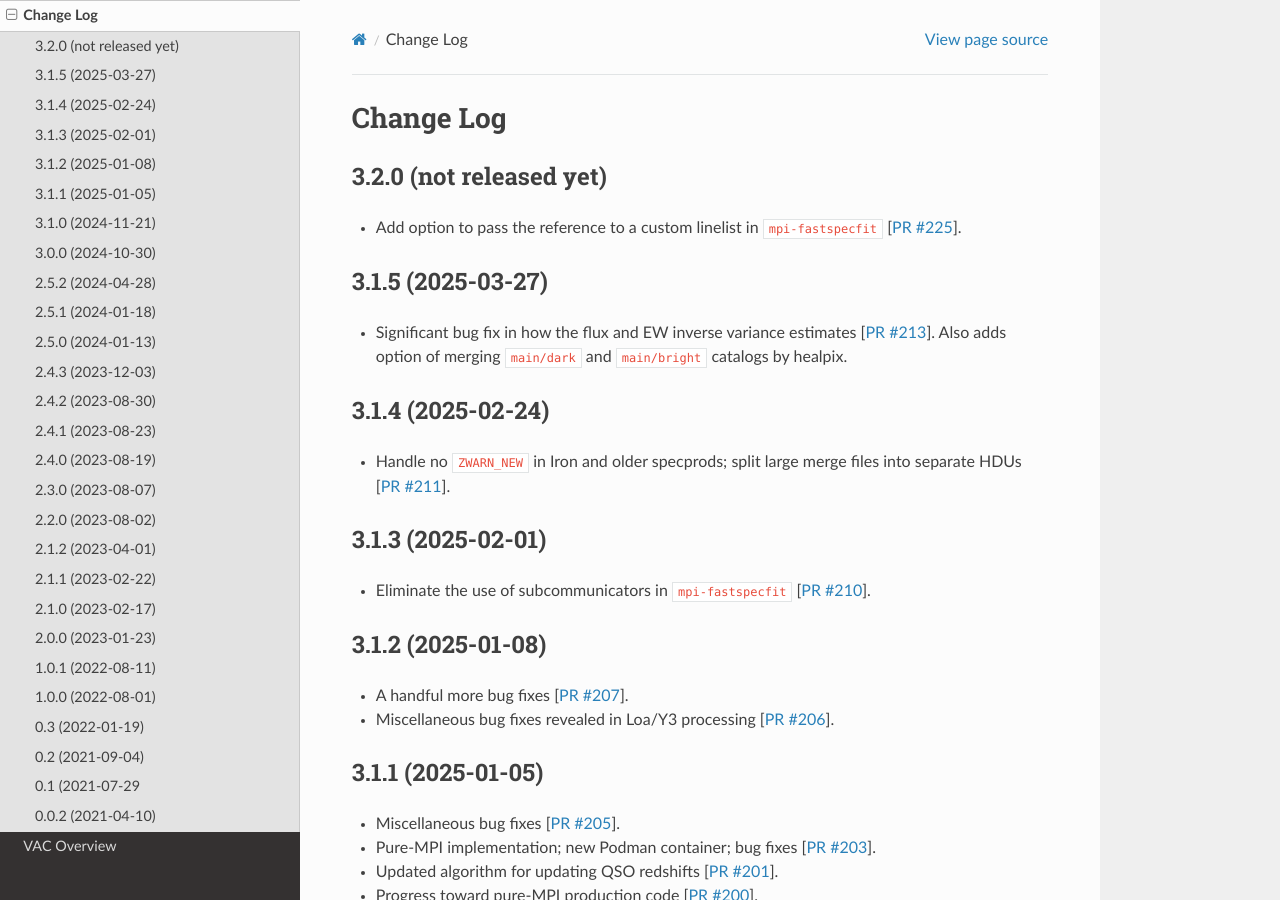
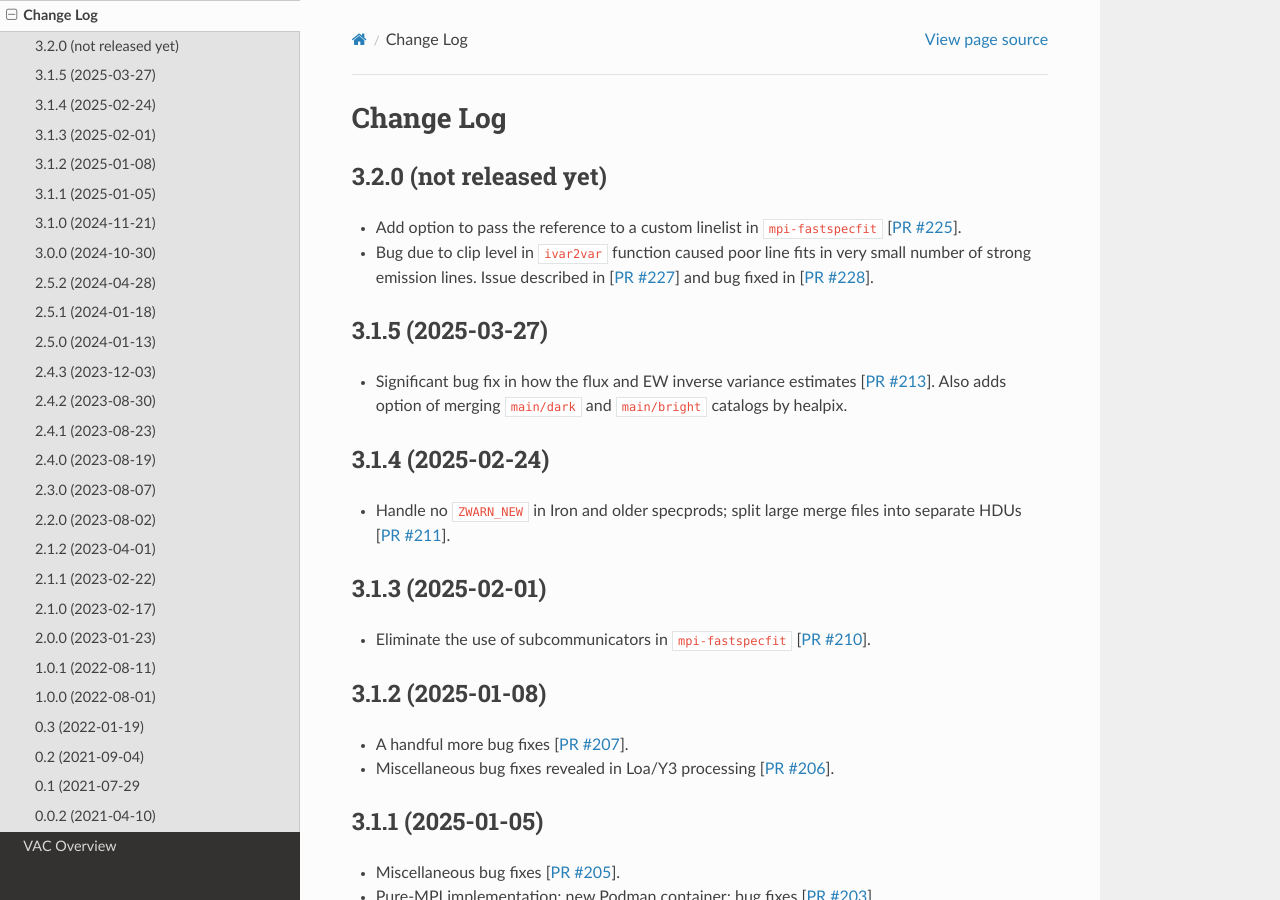
Before and after one commit to desihub/fastspecfit, a Sphinx documentation site: the page built from doc/changes.rst, in a window 1280 px wide and 900 px high. Built offline with Sphinx 7.4.7 and the Read the Docs theme 3.1.0, drawn with Linux system fonts in a browser that asks for light colours.

Commit message:
Update changes.rst

```diff
--- a/doc/changes.rst
+++ b/doc/changes.rst
@@ -6,8 +6,11 @@ Change Log
 ------------------------
 
 * Add option to pass the reference to a custom linelist in ``mpi-fastspecfit`` [`PR #225`_].
+* Bug due to clip level in ``ivar2var`` function caused poor line fits in very small number of strong emission lines. Issue described in [`PR #227`_] and bug fixed in [`PR #228`_].
 
 .. _`PR #225`: https://github.com/desihub/fastspecfit/pull/225
+.. _`PR #227`: https://github.com/desihub/fastspecfit/pull/227
+.. _`PR #228`: https://github.com/desihub/fastspecfit/pull/228
 
 3.1.5 (2025-03-27)
 ------------------
```
